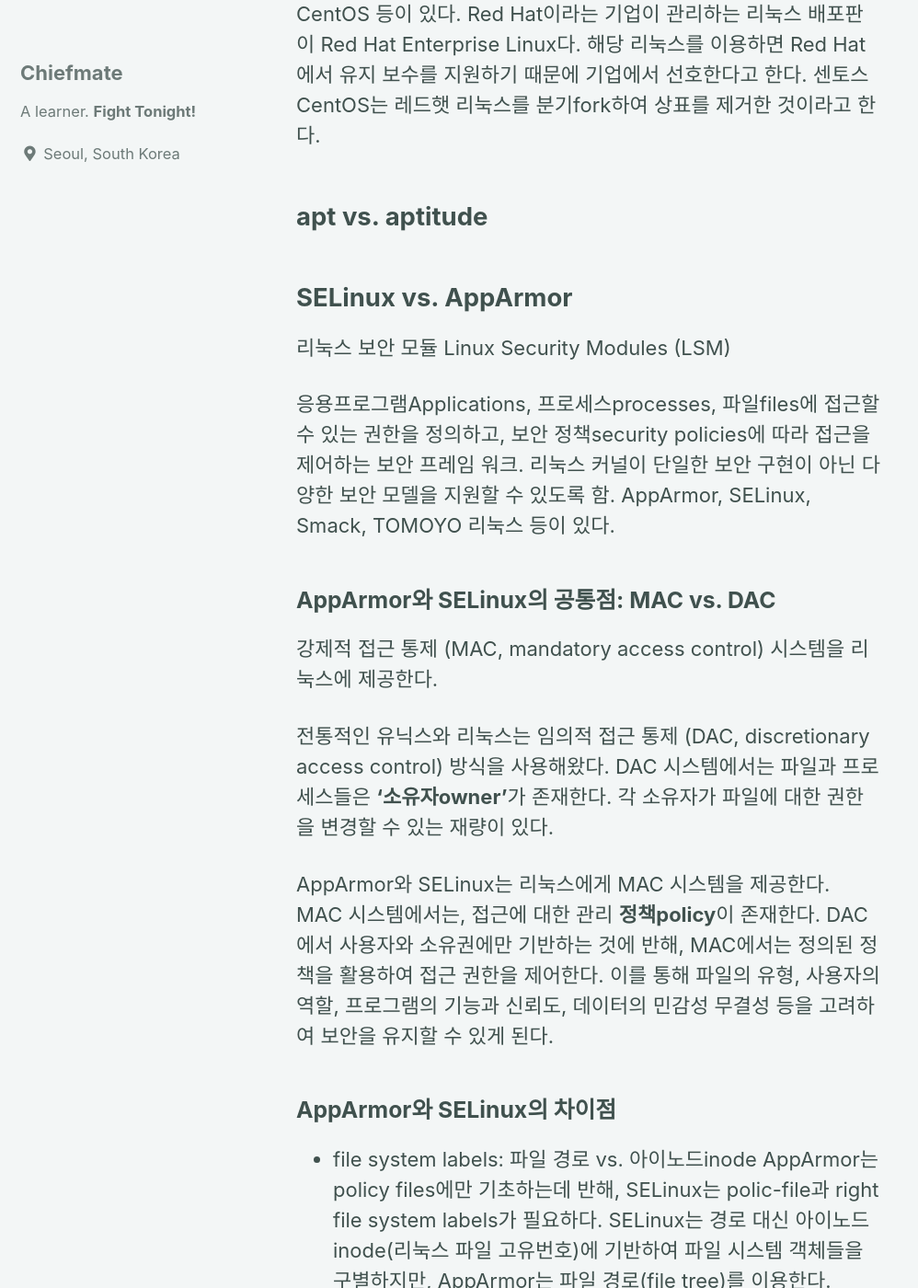
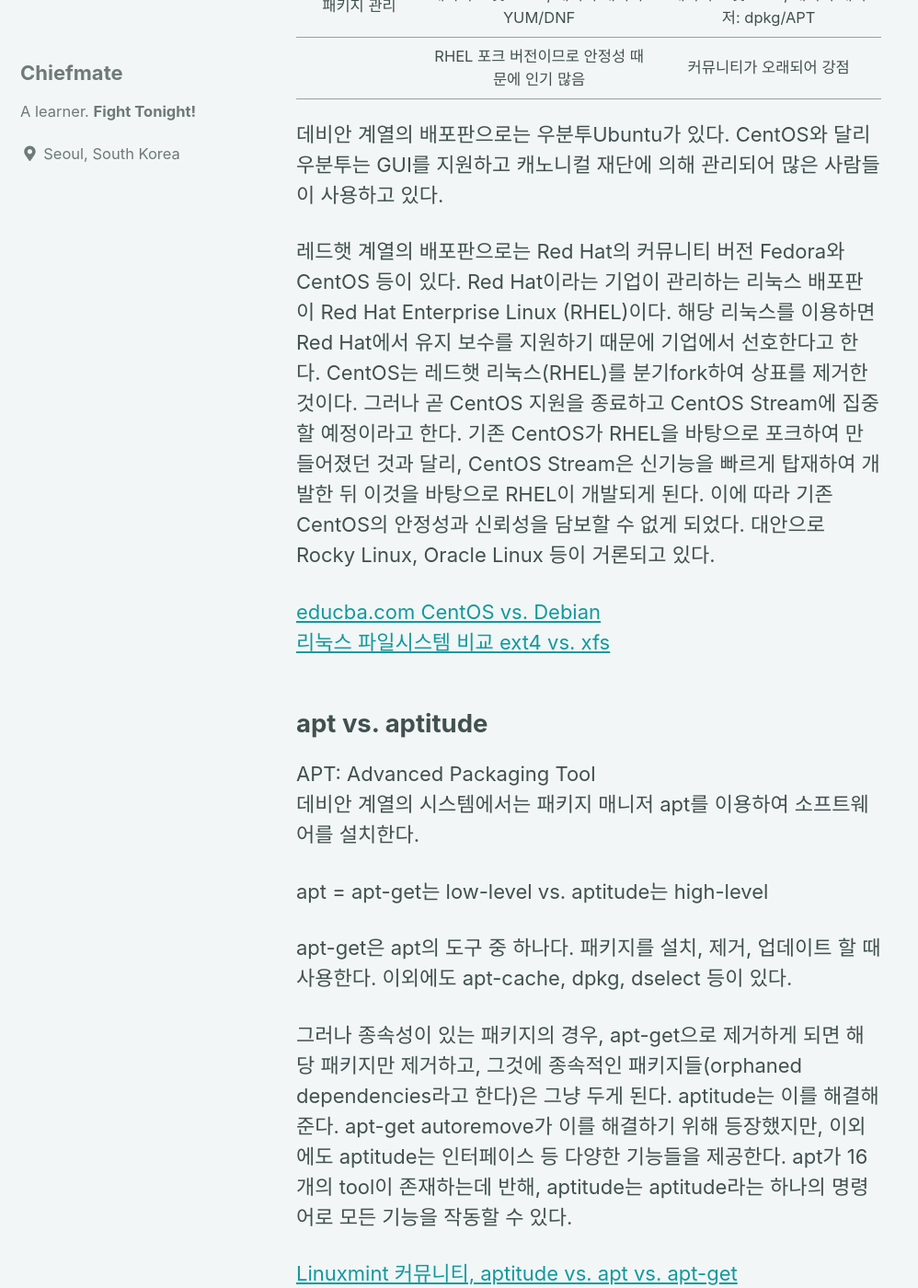
Before and after one commit to Chiefmate/chiefmate.github.io, a Jekyll site: the page built from _posts/2022-02-25-born2beroot.md, in a window 1280 px wide and 1400 px high, scrolled down 1830 px. Shown: the whole window at 92% size, without its empty margins (0-998 px from the left). Built offline with Jekyll 4.4.1, drawn with Linux system fonts in a browser that asks for light colours; cached includes are drawn as plain includes; some of the changed text lies outside the part shown.

```diff
--- a/_posts/2022-02-25-born2beroot.md
+++ b/_posts/2022-02-25-born2beroot.md
@@ -56,22 +56,39 @@
 ## Debian vs. CentOS
 리눅스 배포판 Linux Distribution (Distro)
 
-|리눅스 배포판 				|Debian			|CentOS			|
-|:---------------------:	| :-----------: | :--------------:|
-| 							|데비안 계열	|레드햇 계열	|
-|리눅스 보안모듈 (LSM)		|AppArmor		|SELinux		|
+|리눅스 배포판 				|Debian					|CentOS			|
+|:---------------------:	| :-----------: 		| :--------------:|
+| 							|데비안 계열			|레드햇 계열	|
+|리눅스 보안모듈 (LSM)		|AppArmor				|SELinux		|
+|파일 시스템 기본값			|XFS					|EXT4			|
+|패키지 관리				|패키지 포맷: RPM, 패키지 매니저: YUM/DNF	|패키지 포맷: DEB, 패키지 매니저: dpkg/APT|
+|							|RHEL 포크 버전이므로 안정성 때문에 인기 많음	|커뮤니티가 오래되어 강점	|
 
-데비안 계열의 배포판으로는 우분투Ubuntu가 있다.
+데비안 계열의 배포판으로는 우분투Ubuntu가 있다. CentOS와 달리 우분투는 GUI를 지원하고 캐노니컬 재단에 의해 관리되어 많은 사람들이 사용하고 있다.
 
 레드햇 계열의 배포판으로는 Red Hat의 커뮤니티 버전 Fedora와 CentOS 등이 있다.
-Red Hat이라는 기업이 관리하는 리눅스 배포판이 Red Hat Enterprise Linux다. 해당 리눅스를 이용하면 Red Hat에서 유지 보수를 지원하기 때문에 기업에서 선호한다고 한다.
-센토스CentOS는 레드햇 리눅스를 분기fork하여 상표를 제거한 것이라고 한다.
+Red Hat이라는 기업이 관리하는 리눅스 배포판이 Red Hat Enterprise Linux (RHEL)이다. 해당 리눅스를 이용하면 Red Hat에서 유지 보수를 지원하기 때문에 기업에서 선호한다고 한다.
+CentOS는 레드햇 리눅스(RHEL)를 분기fork하여 상표를 제거한 것이다. 그러나 곧 CentOS 지원을 종료하고 CentOS Stream에 집중할 예정이라고 한다. 기존 CentOS가 RHEL을 바탕으로 포크하여 만들어졌던 것과 달리, CentOS Stream은 신기능을 빠르게 탑재하여 개발한 뒤 이것을 바탕으로 RHEL이 개발되게 된다. 이에 따라 기존 CentOS의 안정성과 신뢰성을 담보할 수 없게 되었다. 대안으로 Rocky Linux, Oracle Linux 등이 거론되고 있다.
 
+[educba.com CentOS vs. Debian](https://www.educba.com/centos-vs-debian/)<br>
+[리눅스 파일시스템 비교 ext4 vs. xfs](https://m.blog.naver.com/hymne/220976678541)
 
 <!--
 #apt
 -->
 ## apt vs. aptitude
+APT: Advanced Packaging Tool<br>
+데비안 계열의 시스템에서는 패키지 매니저 apt를 이용하여 소프트웨어를 설치한다.
+
+apt = apt-get는 low-level vs. aptitude는 high-level
+
+apt-get은 apt의 도구 중 하나다. 패키지를 설치, 제거, 업데이트 할 때 사용한다.
+이외에도 apt-cache, dpkg, dselect 등이 있다.
+
+그러나 종속성이 있는 패키지의 경우, apt-get으로 제거하게 되면 해당 패키지만 제거하고, 그것에 종속적인 패키지들(orphaned dependencies라고 한다)은 그냥 두게 된다. aptitude는 이를 해결해준다.
+apt-get autoremove가 이를 해결하기 위해 등장했지만, 이외에도 aptitude는 인터페이스 등 다양한 기능들을 제공한다. apt가 16개의 tool이 존재하는데 반해, aptitude는 aptitude라는 하나의 명령어로 모든 기능을 작동할 수 있다.
+
+[Linuxmint 커뮤니티, aptitude vs. apt vs. apt-get](http://linuxmint.kr/Etc/2062)
 
 
 <!--
@@ -85,23 +102,19 @@
 AppArmor, SELinux, Smack, TOMOYO 리눅스 등이 있다.
 
 ### AppArmor와 SELinux의 공통점: MAC vs. DAC
-강제적 접근 통제 (MAC, mandatory access control) 시스템을 리눅스에 제공한다.
-
+강제적 접근 통제 (MAC, mandatory access control) 시스템을 리눅스에 제공한다.<br>
 전통적인 유닉스와 리눅스는 임의적 접근 통제 (DAC, discretionary access control) 방식을 사용해왔다. DAC 시스템에서는 파일과 프로세스들은 **'소유자owner'**가 존재한다. 각 소유자가 파일에 대한 권한을 변경할 수 있는 재량이 있다.
 
-AppArmor와 SELinux는 리눅스에게 MAC 시스템을 제공한다.
+AppArmor와 SELinux는 리눅스에게 MAC 시스템을 제공한다.<br>
 MAC 시스템에서는, 접근에 대한 관리 **정책policy**이 존재한다. DAC에서 사용자와 소유권에만 기반하는 것에 반해, MAC에서는 정의된 정책을 활용하여 접근 권한을 제어한다. 이를 통해 파일의 유형, 사용자의 역할, 프로그램의 기능과 신뢰도, 데이터의 민감성 무결성 등을 고려하여 보안을 유지할 수 있게 된다.
 
 ### AppArmor와 SELinux의 차이점
-- file system labels: 파일 경로 vs. 아이노드inode
+- file system labels: 파일 경로 vs. 아이노드inode<br>
 AppArmor는 policy files에만 기초하는데 반해, SELinux는 polic-file과 right file system labels가 필요하다. SELinux는 경로 대신 아이노드inode(리눅스 파일 고유번호)에 기반하여 파일 시스템 객체들을 구별하지만, AppArmor는 파일 경로(file tree)를 이용한다.
 
-- AppArmor가 더 관리하기 쉽다.
+- AppArmor가 더 관리하기 쉽다.<br>
 label 시스템의 차이 때문에, 배우는 것이 더 쉽고 더 적은 수정을 요구한다.
 
-### 설치
-
-추가 필요
 
 [위키백과, 리눅스 보안 모듈](https://ko.wikipedia.org/wiki/%EB%A6%AC%EB%88%85%EC%8A%A4_%EB%B3%B4%EC%95%88_%EB%AA%A8%EB%93%88)<br>
 [Red Hat, What is SELinux?](https://www.redhat.com/en/topics/linux/what-is-selinux)<br>
@@ -115,8 +128,54 @@
 ## lvm
 LVM: Logical Volume Manager
 
+LVM은 리눅스 커널에 구현된 기능으로, 디스크를 볼륨 단위로 관리하여 효율적으로 사용할 수 있도록 한다.
+유용한 용량 조절, 크기 조정이 가능한 스토리지 풀(Pool), 편의에 따른 장치 이름 지정, 디스크 스트라이핑, 미러 볼륨 등을 제공한다.
+
+개인사용자의 경우 디스크의 공간이 부족하면, 디스크를 갈아끼우면 그만이지만, 서버의 경우에는 거대한 디스크의 데이터를 백업후 옮기는 일이 무척 어렵다. LVM을 사용하면 **기존 사용중인 디스크의 공간을 확장**하는 것이 훨씬 용이해진다.
+
+### 파티션, 볼륨
+물리 디스크는 파티션이라는 논리적 개념으로 분할/통합하여 사용한다.
+1. 하나의 디스크 → 하나의 파티션
+1. 하나의 디스크 → 여러개의 파티션
+1. 여러개의 디스크 → 하나의 파티션
+모두 가능하다.
+
+파티션은 **고정적**이고 물리적인 개념이 강하다. OS는 각 파티션을 별도의 디스크처럼 인식하고, 파티션을 한번 정하면 변경하기 어렵다.
+
+볼륨은 파일 시스템으로 포맷된 디스크 상의 저장 영역.
+
+볼륨은 파티션보다 논리적이고 **유동적**인 개념이다.
+1. 하나의 파티션 → 하나의 볼륨
+1. 여러개의 파티션 → 하나의 볼륨
+이 가능하다.
+
+
+### PV, PE, VG, LV, LE
+
+1. 물리 볼륨(PV, Physical Volume), PE(Physical Extent)
+1. 볼륨 그룹(VG, Volume Group)
+1. 논리 볼륨(LV, Logical Volume), LE(Logical Extent)
+
+PV는 물리적 공간이다.
+섹터 ⊂ 물리디스크인 것 처럼, PE ⊂ PV이다.
+실제 물리 디스크가 각 섹터가 모여 하나의 디스크를 구성하듯이, LVM 상에서는 PE라는 단위로 모여 PV로 구성된다. 서로 다른 디스크를 합치기 위해 기본 단위를 PE로 통일하는 것이다.
+
+VG는 PV를 합쳐 구성한다. 단순히 여러개의 PV를 그룹으로 모으면 VG가 된다.
+
+이후 VG를 필요에 따라 나누어 LV로 만들어 사용한다.
+LV에서 사용되는 디스크 기본단위는 PE가 아니라 LE가 된다.
+
+현재 사용되는 LVM은 LVM2 인데, PE와 LE 모두 기본값이 4MB라고 한다.
+
+정리하면
+PE ⊂ PV ⊂ VG
+LE ⊂ LV ⊂ VG
+
+
+
 [리눅스 LVM과 RAID 개념](https://wiseworld.tistory.com/32)
-
+[농심클라우드, LVM 개념](https://tech.cloud.nongshim.co.kr/2018/11/23/lvmlogical-volume-manager-1-%EA%B0%9C%EB%85%90/)
+[LVM이란? 매우 쉽게](https://mamu2830.blogspot.com/2019/12/lvmpv-vg-lv-pe-lvm.html)
 
 <!--
 #ssh
```
Also changed, not shown: other parts of _posts/2022-02-25-born2beroot.md (+2 -1 lines).
